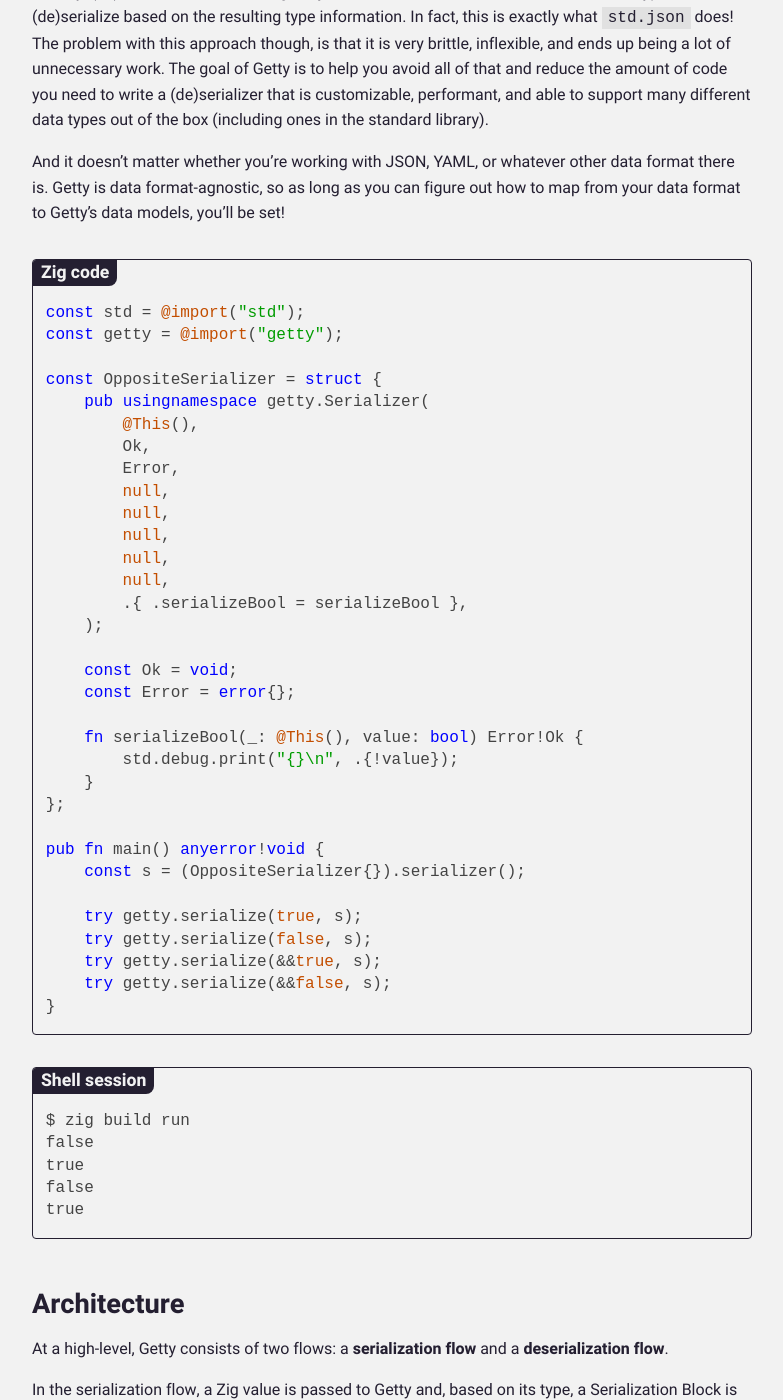
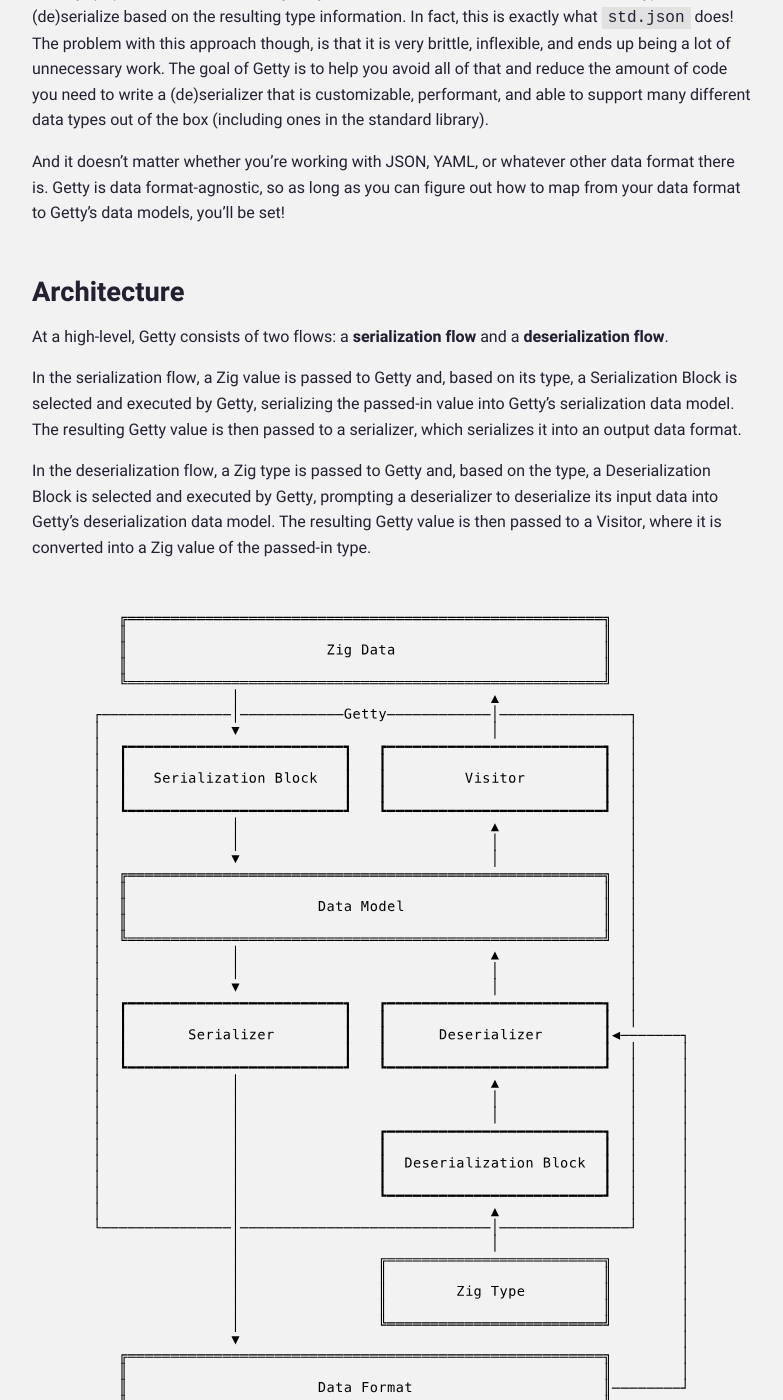
Before and after one commit to getty-zig/getty.so, a Jekyll site: the page built from pages/overview.md, in a window 1280 px wide and 1400 px high, scrolled down 387 px. Shown: the whole window, without its empty margins (248-1031 px from the left). Built offline with Jekyll 4.4.1, drawn with Linux system fonts in a browser that asks for light colours.

```diff
--- a/pages/overview.md
+++ b/pages/overview.md
@@ -14,54 +14,6 @@ Usually, (de)serializers written in Zig are just functions that take a value, sw
 
 And it doesn't matter whether you're working with JSON, YAML, or whatever other data format there is. Getty is data format-agnostic, so as long as you can figure out how to map from your data format to Getty's data models, you'll be set!
 
-{% label Zig code %}
-{% highlight zig %}
-const std = @import("std");
-const getty = @import("getty");
-
-const OppositeSerializer = struct {
-    pub usingnamespace getty.Serializer(
-        @This(),
-        Ok,
-        Error,
-        null,
-        null,
-        null,
-        null,
-        null,
-        .{ .serializeBool = serializeBool },
-    );
-
-    const Ok = void;
-    const Error = error{};
-
-    fn serializeBool(_: @This(), value: bool) Error!Ok {
-        std.debug.print("{}\n", .{!value});
-    }
-};
-
-pub fn main() anyerror!void {
-    const s = (OppositeSerializer{}).serializer();
-
-    try getty.serialize(true, s);
-    try getty.serialize(false, s);
-    try getty.serialize(&&true, s);
-    try getty.serialize(&&false, s);
-}
-{% endhighlight %}
-{% endlabel %}
-
-{% label Shell session %}
-{% highlight console %}
-$ zig build run
-false
-true
-false
-true
-{% endhighlight %}
-{% endlabel %}
-
-
 ## Architecture
 
 At a high-level, Getty consists of two flows: a __serialization flow__ and a __deserialization flow__.
```
Also changed, not shown: pages/data-model.md (added, +61 -0 lines), assets/images/data-model.svg (added).
